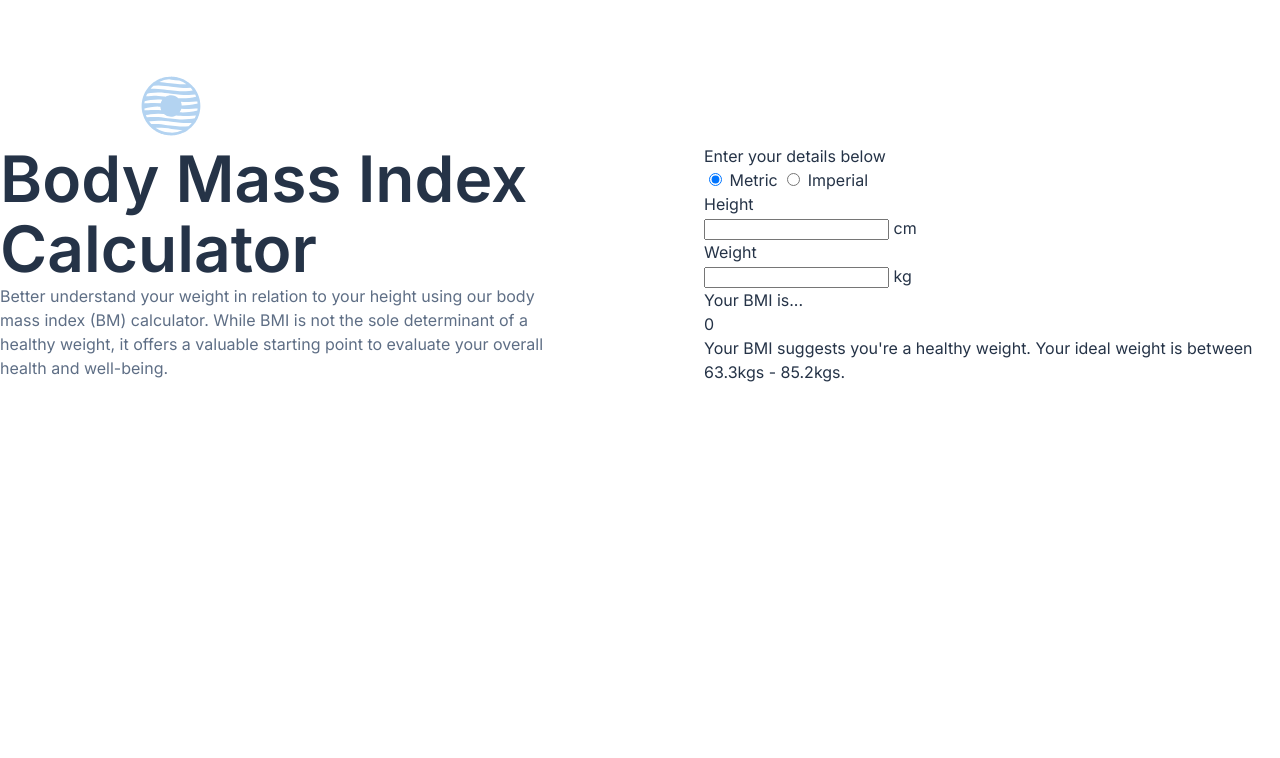
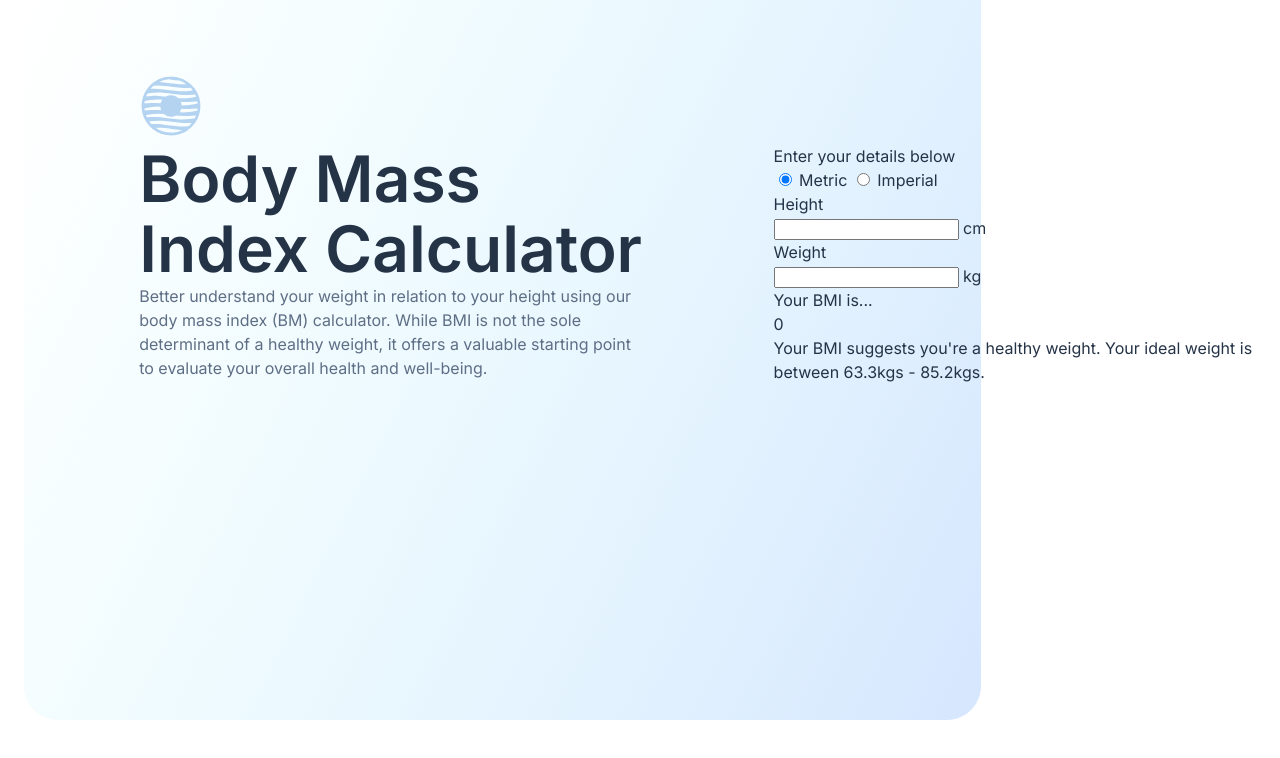
Before and after one commit to maluojuara/bmi-calculator, a plain HTML site: page index.html in a window 1280 px wide. Drawn offline with Linux system fonts and the light colour scheme.

Commit message:
trying to position background

```diff
--- a/index.html
+++ b/index.html
@@ -19,9 +19,13 @@
   <!-- JavaScript -->
   <script src="script.js" defer></script>
 </head>
+
 <body>
+  <img class="background-rectangle" src="assets/images/Rectangle_6.svg">
+  <section class="main">
     <img class="logo" src="assets/images/logo.svg" alt="Logo">
-  <section class="main">
+
+    <div class="main__container">
       <div class="main__info">
         <h1 class="main__title">Body Mass Index Calculator</h1>
         <p class="main__description">Better understand your weight in relation to your height using our body mass index (BM) calculator. While BMI is not the sole determinant of a healthy weight, it offers a valuable starting point to evaluate your overall health and well-being.</p>
@@ -58,6 +62,7 @@
         </div>
 
       </div>
+    </div>
   </section>
 
 
--- a/styles/main.css
+++ b/styles/main.css
@@ -1,10 +1,18 @@
-.logo{
+.main{
     margin-top: 4.6rem;
     margin-left: 8.7rem;
 }
 
+.background-rectangle{
+    position: fixed;
+    top: 0;
+    left: 1.5rem;
+    /* width: 90%; */
+    height: 90%;
+    z-index: -1;
+}
 
-.main {
+.main__container {
     display: grid;
     grid-template-columns: repeat(2, 1fr);
     column-gap: 8rem;
```
Also changed, not shown: assets/images/Rectangle_6.svg (added), 1 other file. Lines whose indentation alone changed are shown as unchanged.
